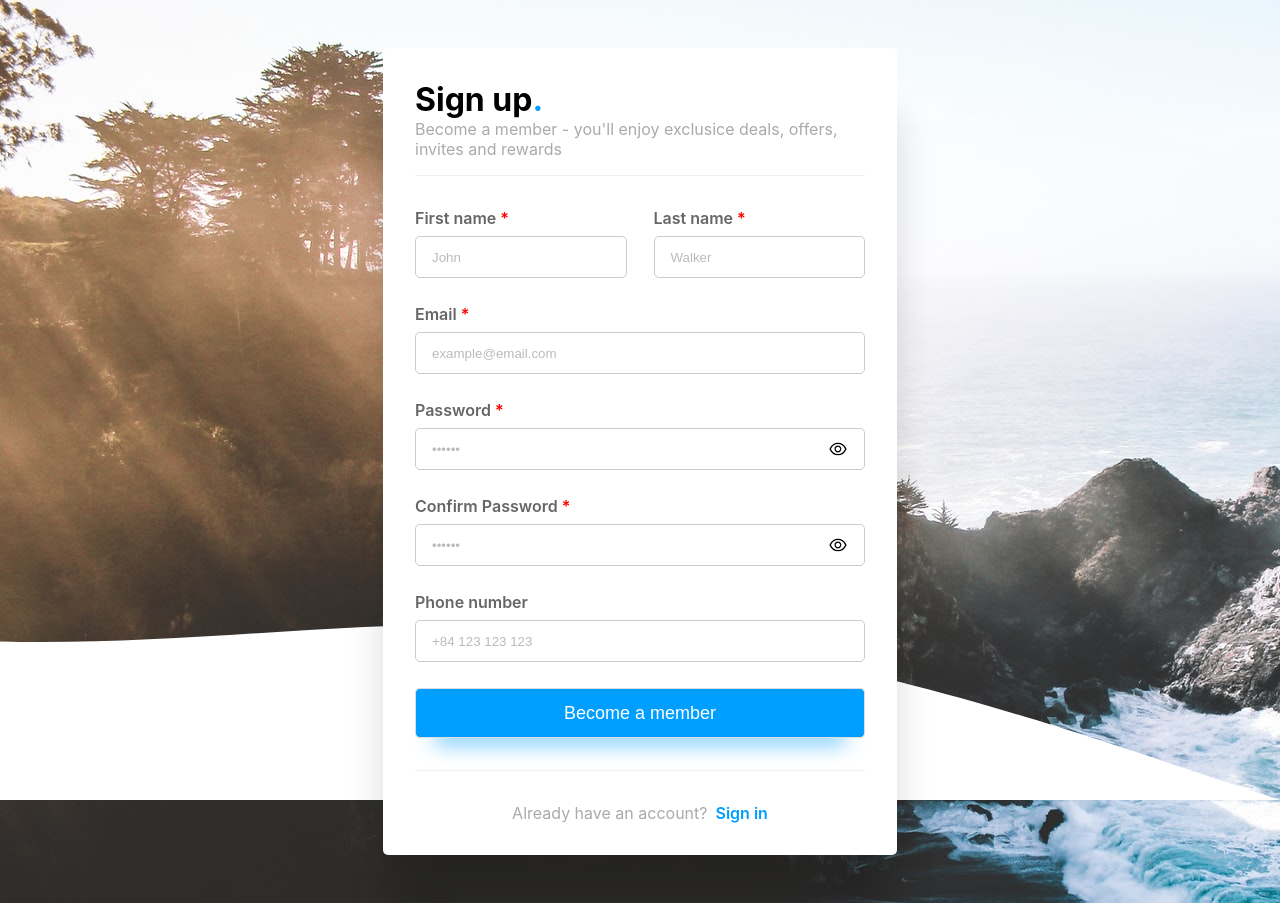
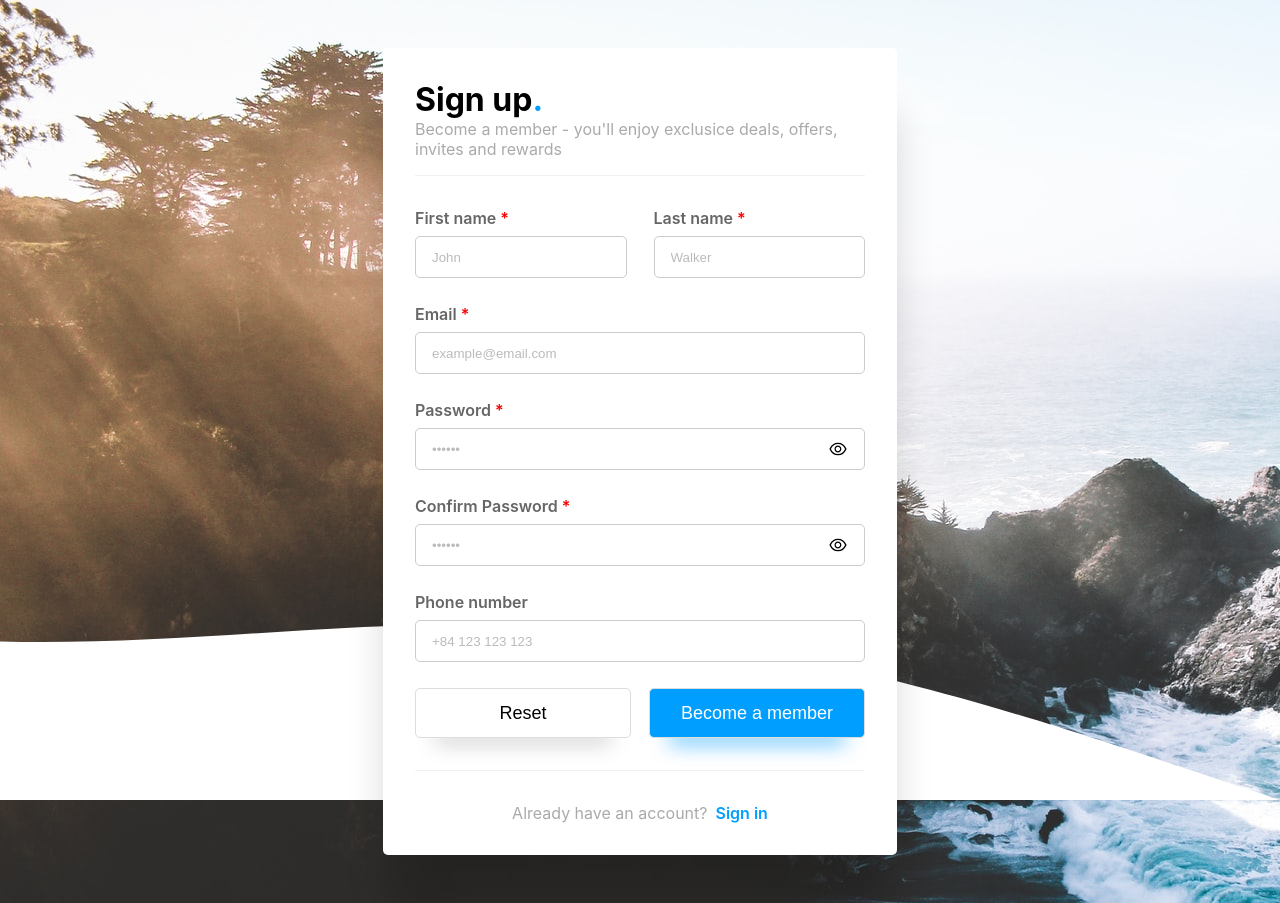
Before and after one commit to pum-khoa/authentication-ui, a React (Create React App) app: page /sign-up in a window 1280 px wide. Built offline with nearby package versions, Linux system fonts and the light colour scheme.

Commit message:
feat: add button reset field

```diff
--- a/src/pages/SignUp/SignUp.css
+++ b/src/pages/SignUp/SignUp.css
@@ -64,29 +64,16 @@
   width: 47%;
 }
 
-.btn-submit {
-  width: 100%;
-  height: 60px;
-
-  border: none;
-  border-radius: 5px;
-
-  background-color: var(--primary-color);
-  color: white;
-  font-weight: 600;
-  font-size: 18px;
-
-  cursor: pointer;
-
-  transition: ease 300ms;
-
-  margin-top: 1.2rem;
-}
-
-.btn-submit:hover {
-  background-color: var(--primary-color-hover);
-}
-
 .dot-icon {
   color: var(--primary-color);
 }
+
+.controller-sign-up {
+  display: flex;
+  justify-content: space-between;
+  align-items: center;
+}
+
+.controller-btn {
+  width: 48%;
+}
--- a/src/pages/SignUp/SignUp.js
+++ b/src/pages/SignUp/SignUp.js
@@ -152,14 +152,18 @@ const SignUp = () => {
             }),
           }}
         />
-        <Button
-          htmlType="submit"
-          type="primary"
-          block={true}
-          className="button-submit-sign-up"
-        >
-          Become a member
-        </Button>
+        <div className="controller-sign-up">
+          <Button
+            htmlType="reset"
+            onClick={() => reset()}
+            className="controller-btn"
+          >
+            Reset
+          </Button>
+          <Button htmlType="submit" type="primary" className="controller-btn">
+            Become a member
+          </Button>
+        </div>
       </form>
 
       <div className="form-footer-wrapper">
```
